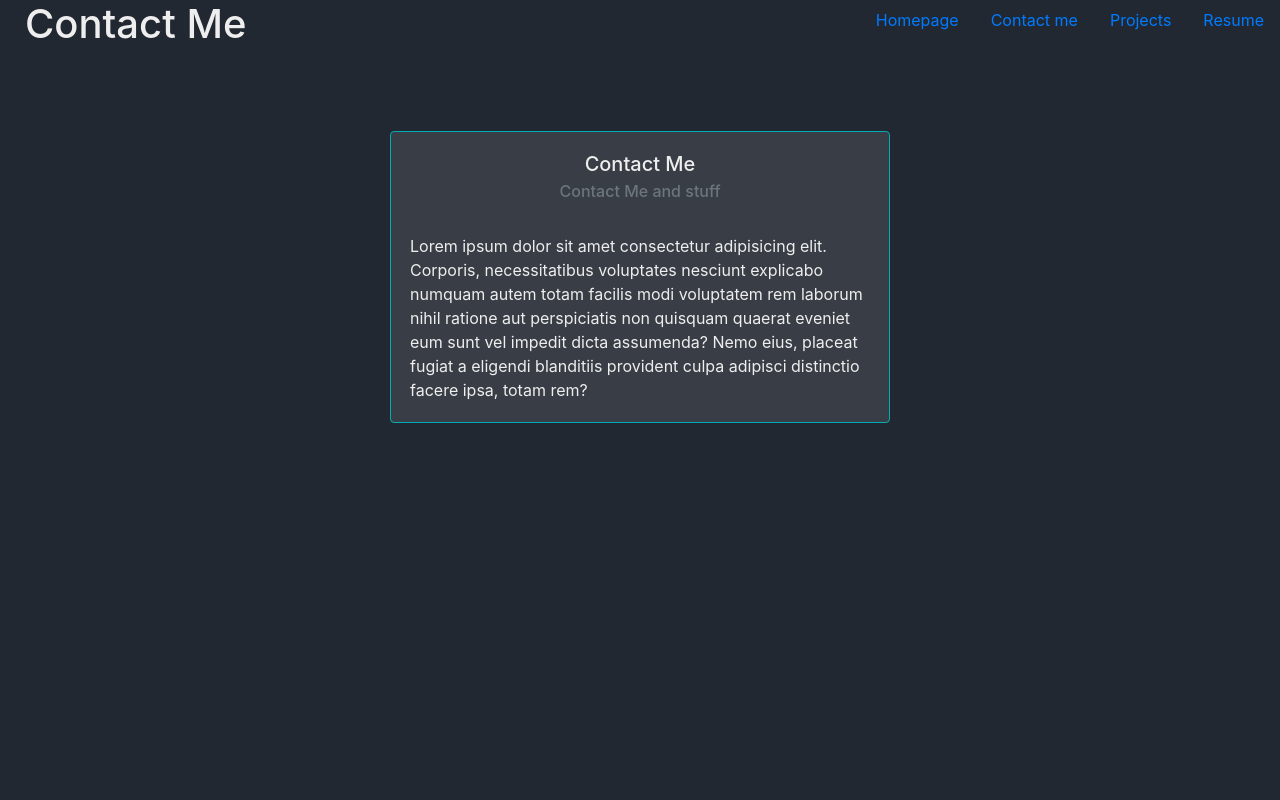
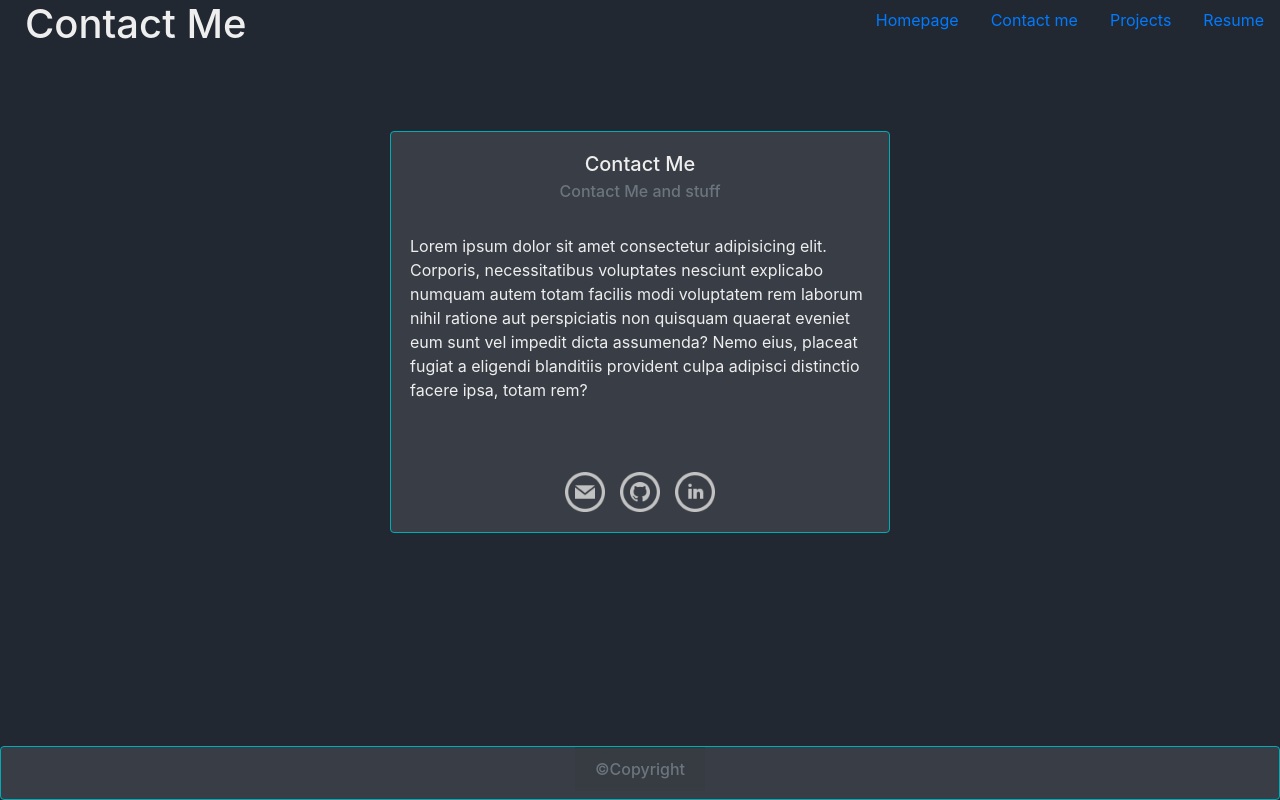
Before and after one commit to MrCartree/Portfolio-React, a React (Create React App) app: page /contact in a window 1280 px wide. Built offline with nearby package versions, Linux system fonts and the light colour scheme.

Commit message:
added stylings and added images to the contact page

```diff
--- a/src/App.css
+++ b/src/App.css
@@ -93,3 +93,15 @@ body {
   align-items: center;
   flex-direction: column;
 }
+
+.icon {
+  display: inline-block;
+  padding-top: 45px;
+  width: 40px;
+  height: auto;
+}
+
+.github {
+  margin-left: 15px;
+  margin-right: 15px;
+}
--- a/src/App.js
+++ b/src/App.js
@@ -3,8 +3,7 @@ import { BrowserRouter as Router, Route } from "react-router-dom";
 
 // components
 import Navbar from "./component/Navbar/Navbar";
-// import Header from "./component/Header/Header";
-// import Footer from "./component/Footer/Footer";
+import Footer from "./component/Footer/Footer";
 
 // pages
 import Homepage from "./pages/Homepage";
@@ -20,11 +19,10 @@ function App() {
     <Router>
       <div>
         <Navbar />
-        {/* <Header />    */}
           <Route exact path="/" component={Homepage} />
           <Route exact path="/contact" component={Contact} />
           <Route exact path="/portfolio" component={Portfolio} />
-        {/* <Footer /> */}
+        <Footer />
       </div>
     </Router>
   );
--- a/src/Projects.js
+++ b/src/Projects.js
@@ -2,7 +2,7 @@ export const Projects = [
     {
         "id": "1",
         "project": "Streaming Guide",
-        "about": "",
+        "about": "Streaming Guide is an application run through the browser that allows the user to search for different shows and movies and find out information about them as well as find where they are streaming.",
         "gitHub": "https://github.com/MrCartree/Ultimate-Streaming-Guide",
         "deployed": "https://imbingz.github.io/Ultimate-Streaming-Guide/",
         "img": "/images/StreamingGUide.png",
@@ -10,7 +10,7 @@ export const Projects = [
     {
         "id": "2",
         "project": "AmalgaNation",
-        "about": "",
+        "about": "AmalgaNation is a site where you can go to play online games with your friends as well as try out our chat. You can play games, chat with friends, or even look up travel locations for where you might want to go. You will be required to log in and sign up.",
         "gitHub": "https://github.com/SydneyGoodwill/amalganation",
         "deployed": "https://fast-woodland-71053.herokuapp.com/login",
         "img": "/images/Amalganation.png"
@@ -18,7 +18,7 @@ export const Projects = [
     {
         "id": "3",
         "project": "Daily Planner",
-        "about": "",
+        "about": "Daily Planner is a relatively simple Work Planner that runs day by day hour by hour from 9 to 5. You can type in a list of things you want to get done or needs to get done and save it so no matter how many times you refresh the page, your information will stick.",
         "gitHub": "https://github.com/MrCartree/daily-planner",
         "deployed": "https://mrcartree.github.io/daily-planner/",
         "img": "/images/WorkDayPlanner.png"
@@ -26,7 +26,7 @@ export const Projects = [
     {
         "id": "4",
         "project": "Employee Directory",
-        "about": "",
+        "about": "The Employee Directory is made entirely in React, it is showcasing the use of filtering and sorting different types of information. The table data was pulled from another site and is completely dummy data.",
         "gitHub": "https://github.com/MrCartree/Employee-Directory",
         "deployed": "https://mrcartree.github.io/Employee-Directory/",
         "img": "/images/EmployeeDirectory.png"
@@ -34,7 +34,7 @@ export const Projects = [
     {
         "id": "5",
         "project": "Budget Tracker",
-        "about": "",
+        "about": "Budget Tracker is a PWA (progressive web application) that you can download to your desktop and even use it when it is offline! it will show you a nice graph of your transactions and can help you save money.",
         "gitHub": "https://github.com/MrCartree/budget-tracker",
         "deployed": "https://still-journey-37573.herokuapp.com/",
         "img": "/images/BudgetTracker.png"
--- a/src/component/Footer/Footer.js
+++ b/src/component/Footer/Footer.js
@@ -0,0 +1,15 @@
+import React from "react";
+
+function Footer() {
+    return (
+        <footer className="container">
+            <div class="row">
+                <div class="footer-card card footer fixed-bottom text-center w-100">
+                    <h6 class="card-footer text-muted">&copy;Copyright</h6>
+                </div>
+            </div>
+        </footer>
+    )
+}
+
+export default Footer;
--- a/src/component/ProjectCard/Projectcard.css
+++ b/src/component/ProjectCard/Projectcard.css
@@ -12,4 +12,5 @@
 
 .linkTag {
     display: block;
+    margin-top: 10px;
 }
--- a/src/component/ProjectCard/Projectcard.js
+++ b/src/component/ProjectCard/Projectcard.js
@@ -11,8 +11,7 @@ function ProjectCard(props) {
             <div className="card-body">
                 <p className="card-text">{props.about}</p>
                 <a href={props.gitHub} ><img src="/images/iconmonstr-github-5-48.png" alt="Link to repo" /></a>
-                <a className="linkTag" href={props.deployed} >Link to site</a>
-                <p className="card-text"></p>
+                <a className="linkTag" href={props.deployed} >Go to the deployed site here!</a>
             </div>
         </div>
     )
--- a/src/pages/Contact.jsx
+++ b/src/pages/Contact.jsx
@@ -4,13 +4,26 @@ import Header from "../component/Header/Header"
 function Contact() {
     return (
         <React.Fragment>
-            <Header page="Contact Me"/>
+            <Header page="Contact Me" />
             <div className="contactCard">
                 <div className="card">
                     <div className="card-body">
                         <h5 className="card-title">Contact Me</h5>
                         <h6 className="card-subtitle mb-2 text-muted">Contact Me and stuff</h6>
                         <p className="card-text">Lorem ipsum dolor sit amet consectetur adipisicing elit. Corporis, necessitatibus voluptates nesciunt explicabo numquam autem totam facilis modi voluptatem rem laborum nihil ratione aut perspiciatis non quisquam quaerat eveniet eum sunt vel impedit dicta assumenda? Nemo eius, placeat fugiat a eligendi blanditiis provident culpa adipisci distinctio facere ipsa, totam rem?</p>
+
+                        <div className="row">
+                            <div className="column">
+                                <a href="mailto:zach.lafleur95@gmail.com?subject=Contact Me" ><img src="/images/iconmonstr-email-11-48.png" alt="email icon" className="icon" /></a>
+                            </div>
+                            <div className="column">
+                                <a href="https://github.com/MrCartree" ><img src="/images/iconmonstr-github-5-48.png" alt="github icon" className="icon github" /></a>
+                            </div>
+                            <div className="column">
+                                <a href="https://www.linkedin.com/in/zacharie-lafleur-67b4121b2/" ><img src="/images/iconmonstr-linkedin-5-48.png" alt="email icon" className="icon" /></a>
+                            </div>
+                        </div>
+
                     </div>
                 </div>
             </div>
```
Also changed, not shown: 1 other file (tests, documents, lock files or other folders).
